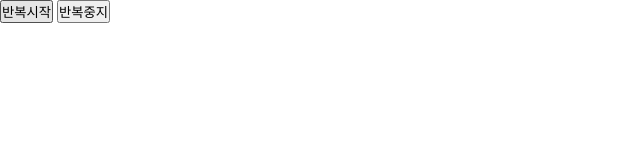
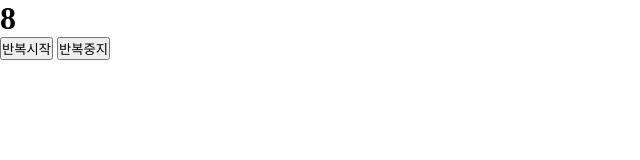
Before and after one commit to seohyon-cho/1114_date, a plain HTML site: page index.html in a window 1280 px wide. Both pictures are taken after a click on the button "반복시작". Shown: the whole page, without its empty margins (0-640 px from the left). Drawn offline with nearby package versions, Linux system fonts and the light colour scheme; files that its build step writes are made by us from their sources.

Commit message:
전역변수를 통해서 서로 다른 함수가 같은 변수를 공유해서 제어하도록 처리

```diff
--- a/index.html
+++ b/index.html
@@ -10,6 +10,7 @@
 </head>
 
 <body>
+  <h1>0</h1>
   <button>반복시작</button>
   <button>반복중지</button>
 </body>
--- a/js/main.js
+++ b/js/main.js
@@ -1,26 +1,12 @@
-// 특정 시간 구간에 맞게 호출하는 메서드
-// setTimeout(실행할 함수, 지연시간) : 일정 시간 이후에 한 번만 호출
-// setInterval(실행할 함수, 반복되는 텀) : 일정 시간마다 계속해서 반복 호출
+const h1 = document.querySelector('h1');
 
-/* setTimeout(() => {
-	console.log('5초 지난 뒤 실행');
-}, 5000);
+const [btnStart, btnStop] = document.querySelectorAll('button');
 
-setInterval(() => {
-	console.log('1초마다 반복실행');
-}, 1000); */
-
-//비구조 할당 (button을 모두 가져온 뒤, 첫 번째 버튼은 btnStart로, 두 번째 버튼은 btnStop으로 짝 짓는 것.)
-const [btnStart, btnStop] = document.querySelectorAll('button');
-// 전역변수를 써야 하는 경우
-// 특정 변수값이 서로 다른 함수에서 공유 되어야 하는 경우
-// [전역변수 쓰는 방법]
-// : 코드블록 밖에서 변수 선언한 뒤, null이나 기본 자료값으로 초기화
-// : 함수 안쪽에서 새로 지역변수를 만드는 것이 아니라, 기존 전역변수를 그대로 가지고 와서 새로운 값만 재할당하는 것.
+let num = 0;
 let timer = null;
 
 timer = setInterval(() => {
-	console.log('1초마다 반복실행');
+	h1.innerText = num++;
 }, 1000);
 
 btnStop.addEventListener('click', () => {
@@ -28,6 +14,6 @@ btnStop.addEventListener('click', () => {
 });
 btnStart.addEventListener('click', () => {
 	timer = setInterval(() => {
-		console.log('1초마다 반복실행');
+		h1.innerText = num++;
 	}, 1000);
 });
```
